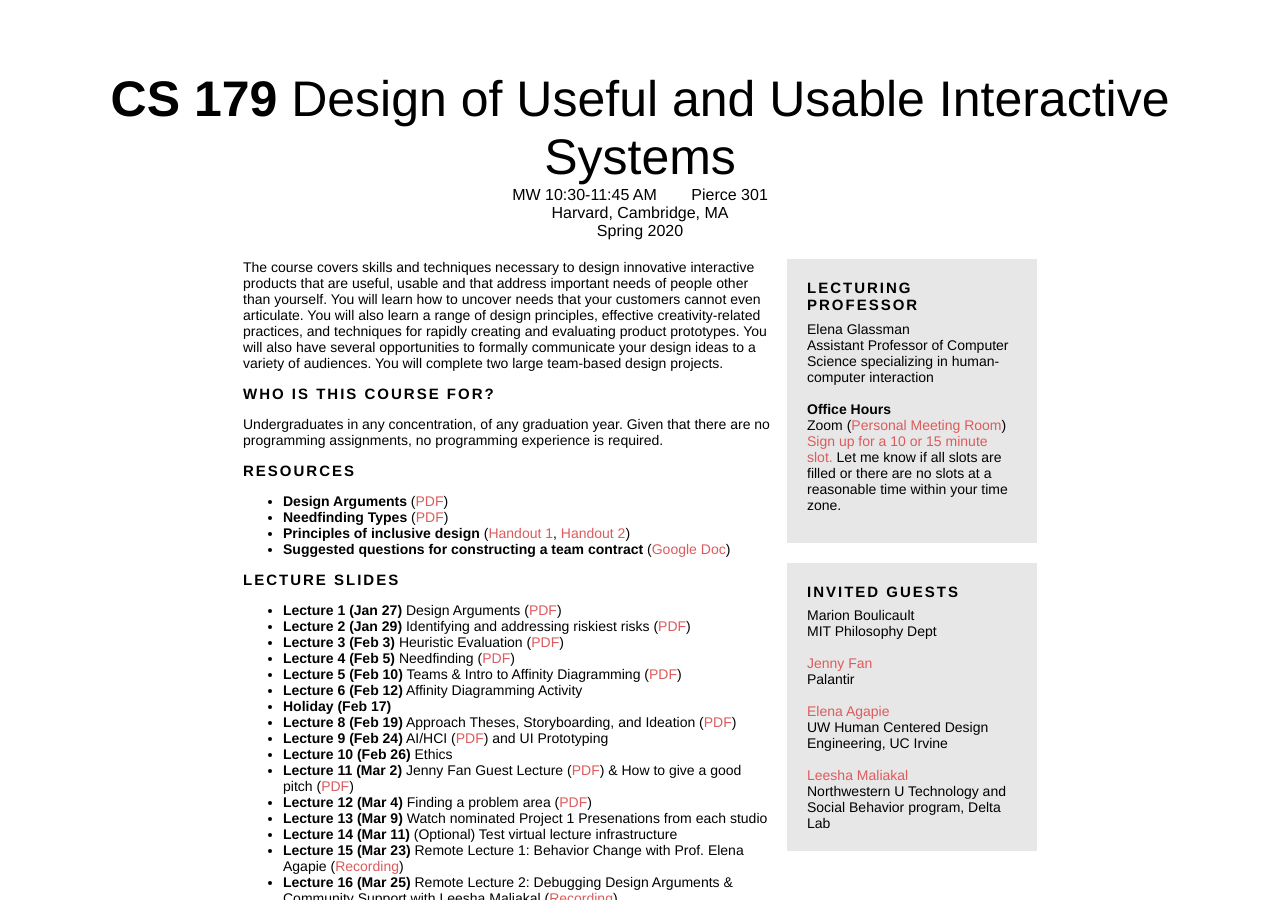
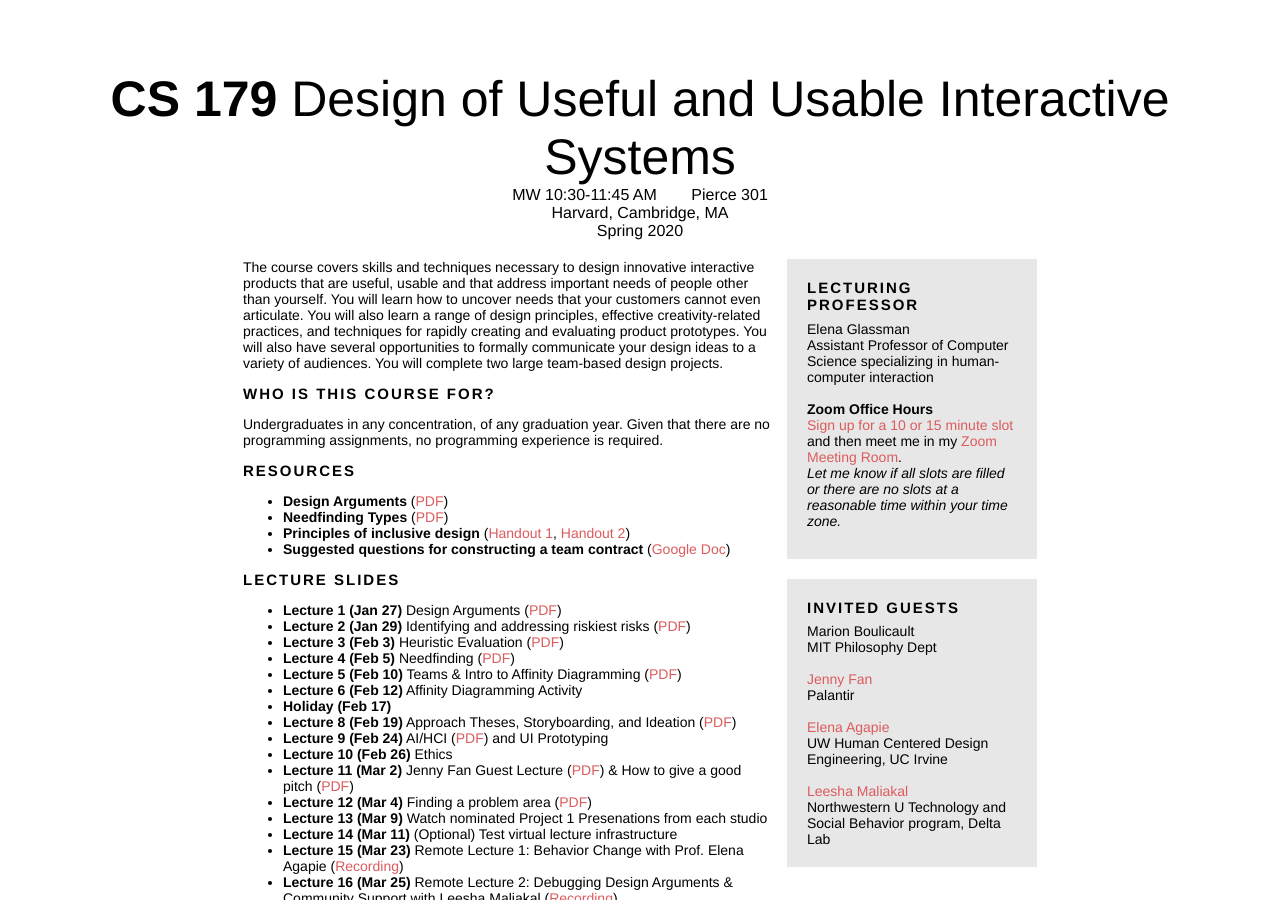
Before and after one commit to eglassman/eglassman.github.io, a Jekyll site: the page built from cs179.html, in a window 1280 px wide and 900 px high. Built offline with Jekyll 4.4.1, drawn with Linux system fonts in a browser that asks for light colours.

Commit message:
fixed office hours

```diff
--- a/cs179.html
+++ b/cs179.html
@@ -358,10 +358,11 @@ Note that most of the assignments will built toward long-term team-based project
         specializing in human-computer interaction
       </div>
       <br>
-      <div class="boldish">Office Hours</div>
+      <div class="boldish">Zoom Office Hours</div>
       <div>
-Zoom (<a href="https://harvard.zoom.us/j/2156949631">Personal Meeting Room</a>)<br>
-<a href="https://calendar.google.com/calendar/selfsched?sstoken=UU5pdmMyN0ozcG1BfGRlZmF1bHR8YzM5MGNlYTBiZDkxODZjZWI0M2VkNWY3OGQ4N2JkMjk">Sign up for a 10 or 15 minute slot.</a> Let me know if all slots are filled or there are no slots at a reasonable time within your time zone.
+          <a href="https://calendar.google.com/calendar/selfsched?sstoken=UU5pdmMyN0ozcG1BfGRlZmF1bHR8YzM5MGNlYTBiZDkxODZjZWI0M2VkNWY3OGQ4N2JkMjk">Sign up for a 10 or 15 minute slot</a> and then meet me in my <a href="https://harvard.zoom.us/j/2156949631">Zoom Meeting Room</a>.
+          <br>
+          <i>Let me know if all slots are filled or there are no slots at a reasonable time within your time zone.</i>
       </div>
     </div>
     <!-- <div>
```
